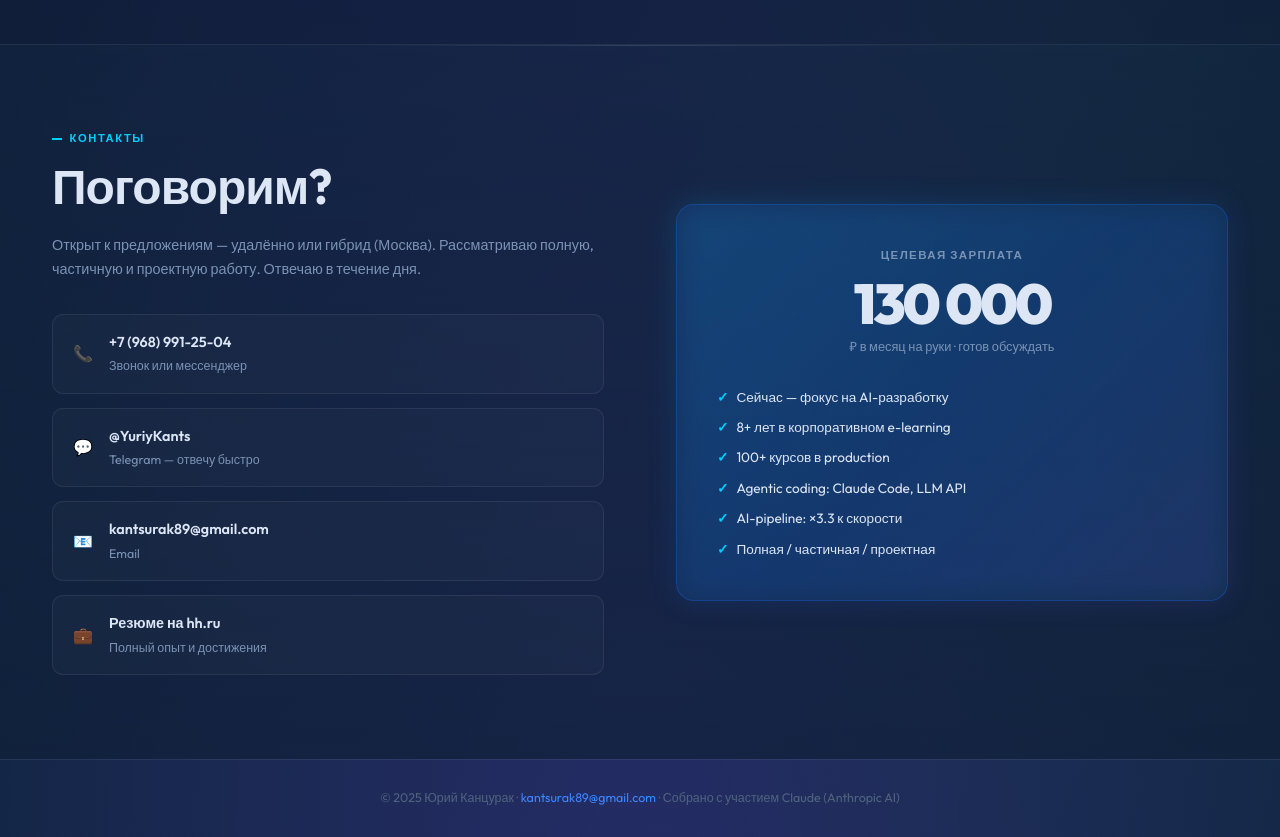
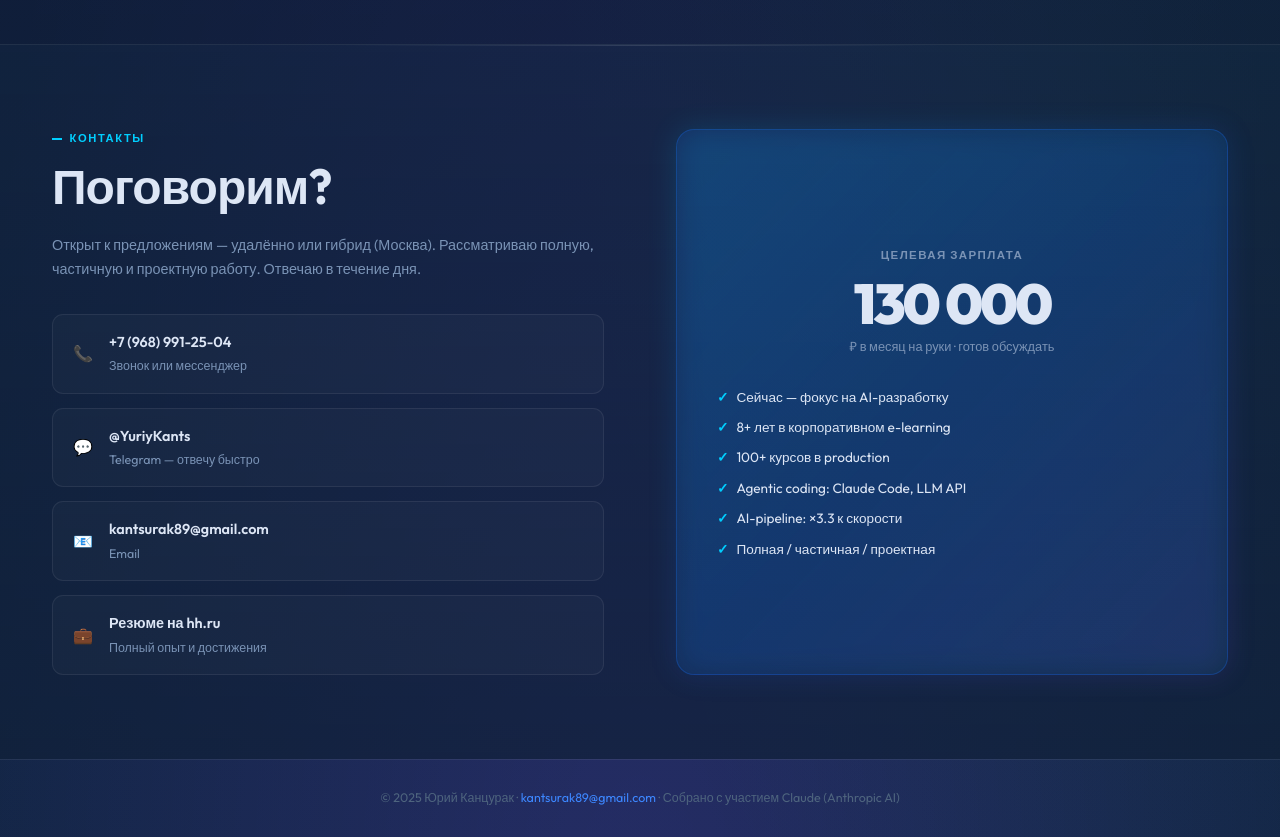
Before and after one commit to kantsurak1989-ui/portfolio, a website: page index.html in a window 1280 px wide. Shown: the part 4900-5737 px from the top of the page. Drawn offline with Linux system fonts and the light colour scheme.

Commit message:
Update index.html

```diff
--- a/index.html
+++ b/index.html
@@ -312,7 +312,7 @@ section{padding:96px 0}
 
 /* ─── CONTACT ─── */
 #contact{background:var(--bg2);border-top:1px solid var(--border)}
-.kontakt{display:grid;grid-template-columns:1fr 1fr;gap:4.5rem;align-items:center}
+.kontakt{display:grid;grid-template-columns:1fr 1fr;gap:4.5rem;align-items:stretch}
 .knote{font-size:.9rem;font-weight:400;color:var(--dim);line-height:1.7;margin-bottom:2rem}
 .klinks{display:flex;flex-direction:column;gap:.875rem}
 .klink{display:flex;align-items:center;gap:1rem;padding:1rem 1.25rem;background:var(--card);border:1px solid var(--border);border-radius:11px;text-decoration:none;color:var(--text);transition:all .2s}
@@ -320,7 +320,7 @@ section{padding:96px 0}
 .kico{font-size:1.25rem;width:38px;text-align:center;flex-shrink:0}
 .kname{font-size:.9rem;font-weight:600}
 .ksub{font-size:.78rem;font-weight:400;color:var(--dim);margin-top:.1rem}
-.salbox{background:linear-gradient(135deg,rgba(26,106,240,.15),rgba(0,207,255,.07));border:1px solid rgba(26,106,240,.3);border-radius:18px;padding:2.5rem;text-align:center}
+.salbox{background:linear-gradient(135deg,rgba(26,106,240,.15),rgba(0,207,255,.07));border:1px solid rgba(26,106,240,.3);border-radius:18px;padding:2.5rem;text-align:center;height:100%;display:flex;flex-direction:column;justify-content:center;box-sizing:border-box}
 .sall{font-size:.72rem;font-weight:700;letter-spacing:.12em;text-transform:uppercase;color:var(--dim);margin-bottom:.75rem}
 .saln{font-size:3.5rem;font-weight:900;letter-spacing:-.05em;line-height:1;margin-bottom:.3rem}
 .sals{font-size:.8rem;font-weight:400;color:var(--dim);margin-bottom:1.75rem}
```
